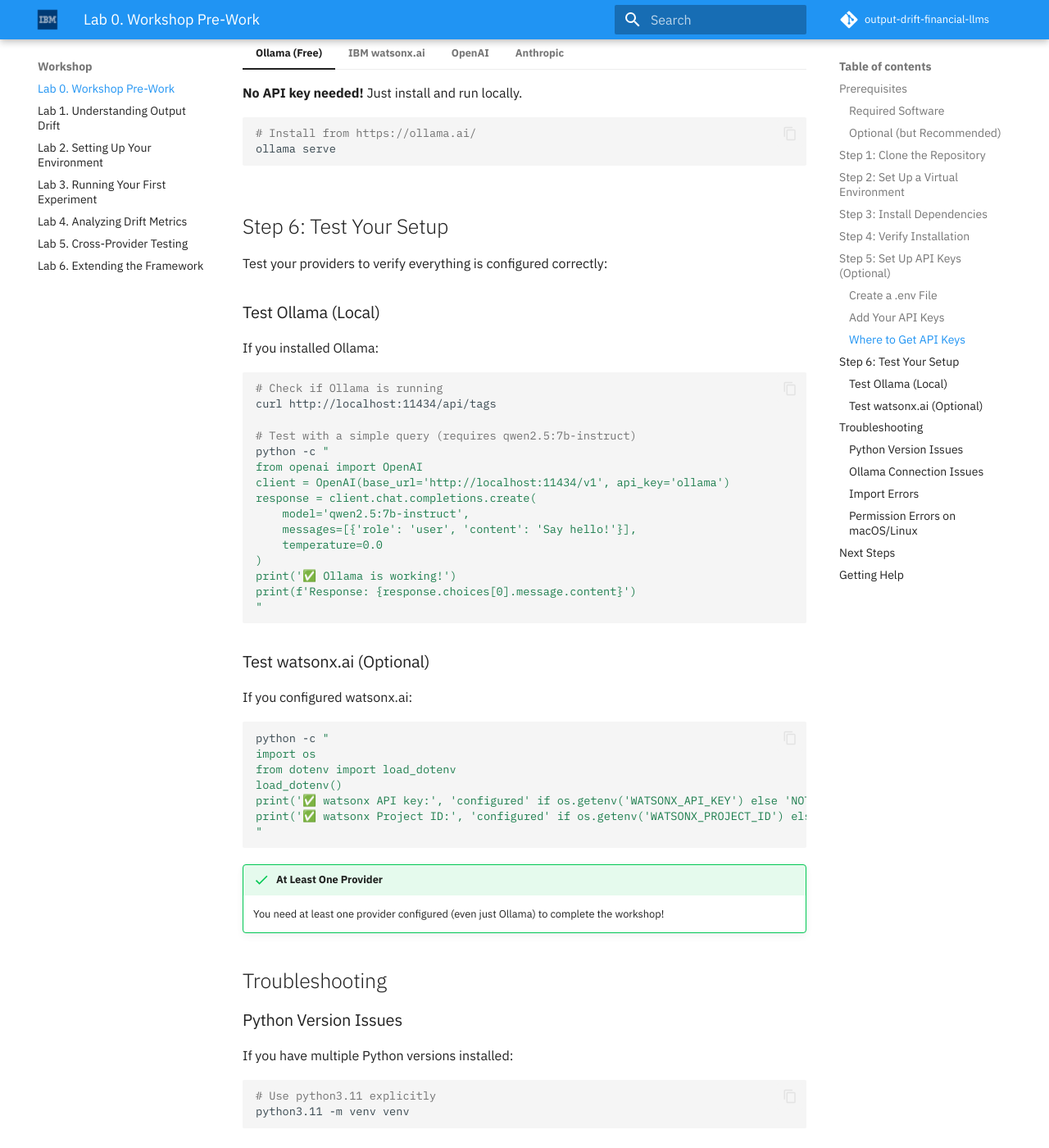
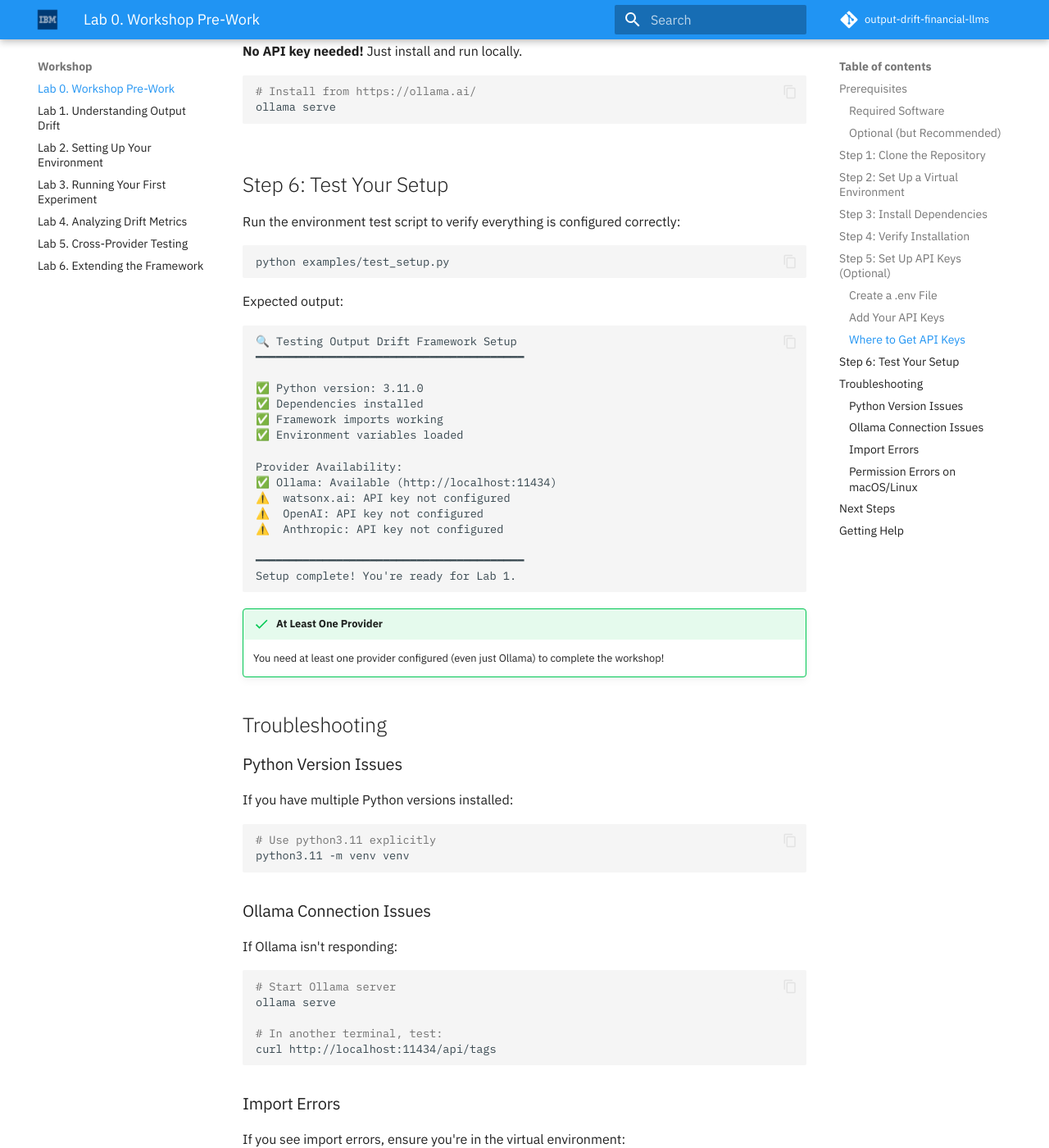
Before and after one commit to ibm-client-engineering/output-drift-financial-llms, an MkDocs documentation site: the page built from docs/pre-work/README.md, in a window 1280 px wide and 1400 px high, scrolled down 3227 px. Shown: the whole window at 82% size. Built offline with MkDocs 1.6.1 and Material for MkDocs 9.7.7, drawn with Linux system fonts in a browser that asks for light colours; comment, search, counter and statistics services are not loaded; some of the changed text lies outside the part shown.

Commit message:
Re-apply documentation updates after git restore
- Update paper title to correct version
- Fix pre-work setup instructions
- Update repository structure diagram

````diff
--- a/docs/pre-work/README.md
+++ b/docs/pre-work/README.md
@@ -95,22 +95,21 @@
 ```
 
 This will install:
-- `ollama` - Ollama API client for local models
-- `pandas`, `numpy` - Data analysis and numerical computing
-- `matplotlib`, `scipy` - Visualization and statistical analysis
-- `rapidfuzz`, `python-Levenshtein` - Drift detection metrics
-- `sec-edgar-downloader`, `beautifulsoup4` - SEC filing data
-- `faker` - Synthetic financial data generation
+- `openai` - OpenAI API client
+- `anthropic` - Anthropic API client
+- `ibm-watsonx-ai` - IBM watsonx.ai client
+- `pandas` - Data analysis
+- `matplotlib` - Visualization
+- `seaborn` - Statistical visualization
 - `python-dotenv` - Environment variable management
-- `pytest` - Testing framework
-- And other dependencies (see requirements.txt for full list)
+- And other dependencies
 
 ## Step 4: Verify Installation
 
 Test that the framework can import correctly:
 
 ```bash
-python -c "from harness.task_definitions import TaskDefinition; print('✅ Installation successful!')"
+python -c "from harness.runner import DriftRunner; print('✅ Installation successful!')"
 ```
 
 If you see "✅ Installation successful!", you're all set!
@@ -179,42 +178,31 @@
 
 ## Step 6: Test Your Setup
 
-Test your providers to verify everything is configured correctly:
-
-### Test Ollama (Local)
-
-If you installed Ollama:
+Run the environment test script to verify everything is configured correctly:
 
 ```bash
-# Check if Ollama is running
-curl http://localhost:11434/api/tags
-
-# Test with a simple query (requires qwen2.5:7b-instruct)
-python -c "
-from openai import OpenAI
-client = OpenAI(base_url='http://localhost:11434/v1', api_key='ollama')
-response = client.chat.completions.create(
-    model='qwen2.5:7b-instruct',
-    messages=[{'role': 'user', 'content': 'Say hello!'}],
-    temperature=0.0
-)
-print('✅ Ollama is working!')
-print(f'Response: {response.choices[0].message.content}')
-"
+python examples/test_setup.py
 ```
 
-### Test watsonx.ai (Optional)
+Expected output:
 
-If you configured watsonx.ai:
+```
+🔍 Testing Output Drift Framework Setup
+━━━━━━━━━━━━━━━━━━━━━━━━━━━━━━━━━━━━━━━━
 
-```bash
-python -c "
-import os
-from dotenv import load_dotenv
-load_dotenv()
-print('✅ watsonx API key:', 'configured' if os.getenv('WATSONX_API_KEY') else 'NOT configured')
-print('✅ watsonx Project ID:', 'configured' if os.getenv('WATSONX_PROJECT_ID') else 'NOT configured')
-"
+✅ Python version: 3.11.0
+✅ Dependencies installed
+✅ Framework imports working
+✅ Environment variables loaded
+
+Provider Availability:
+✅ Ollama: Available (http://localhost:11434)
+⚠️  watsonx.ai: API key not configured
+⚠️  OpenAI: API key not configured
+⚠️  Anthropic: API key not configured
+
+━━━━━━━━━━━━━━━━━━━━━━━━━━━━━━━━━━━━━━━━
+Setup complete! You're ready for Lab 1.
 ```
 
 !!! success "At Least One Provider"
````
Also changed, not shown: docs/README.md (+1 -7 lines), docs/resources/paper.md (+1 -1 lines).
